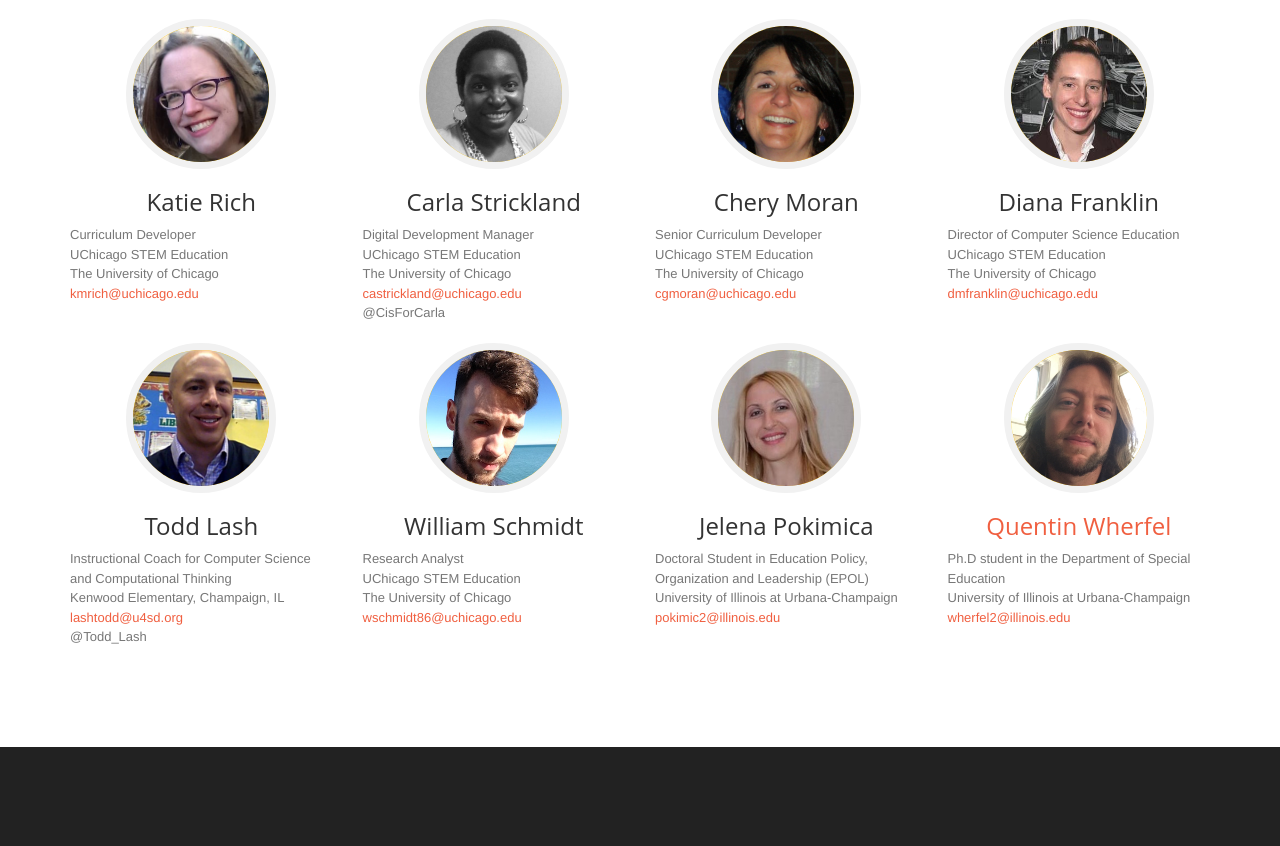
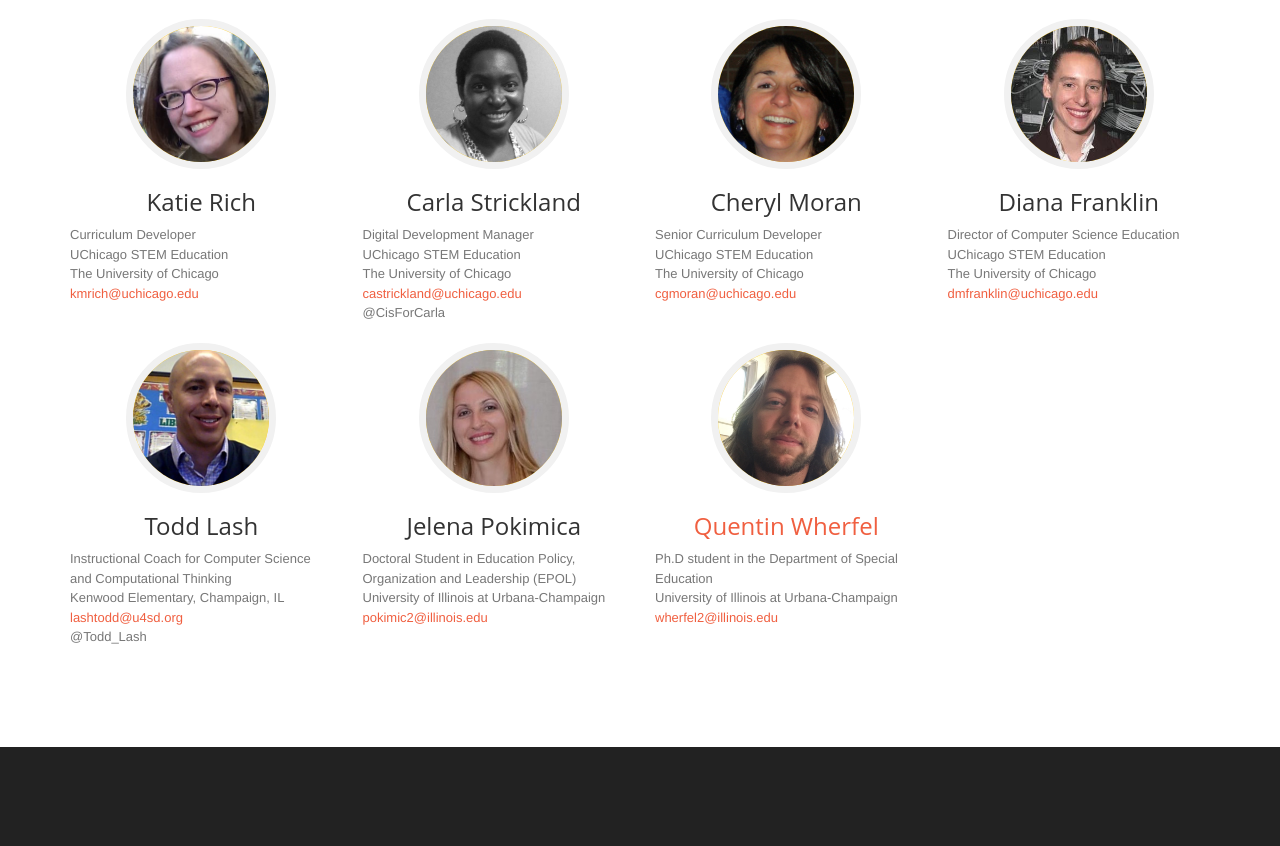
Before and after one commit to everydaycomputing/everydaycomputing.org, a Python web app: template public_site/templates/public_about.html in a window 1280 px wide. Shown: the part 1094-1940 px from the top of the page. Run offline with Jinja, Linux system fonts and the light colour scheme; the template is opened without the code that fills it, so the values that code supplies are empty; some libraries are stand-ins or nearby versions.

Commit message:
Remove William and fix Cheryls name.

```diff
--- a/public_site/templates/public_about.html
+++ b/public_site/templates/public_about.html
@@ -114,7 +114,7 @@
         <div class="service-box">
           <img src="/static/img/portfolio/cheryl.jpg" class="img-circle timeline-image" alt="">
 
-            <h3>Chery Moran</h3>
+            <h3>Cheryl Moran</h3>
             <p class="text-muted">Senior Curriculum Developer<br/>
             UChicago STEM Education<br/>
             The University of Chicago<br/>
@@ -147,20 +147,6 @@
             Kenwood Elementary, Champaign, IL<br/>
             <a href="mailto:lashtodd@u4sd.org">lashtodd@u4sd.org</a><br/>
             @Todd_Lash
-            </p>
-            </div>
-      </div>
-
-
-      <div class="col-lg-3 col-md-3 text-center">
-        <div class="service-box">
-          <img src="/static/img/portfolio/William.jpeg" class="img-circle timeline-image" alt="">
-            <h3>William Schmidt</h3>
-            <p class="text-muted">
-            Research Analyst<br/>
-            UChicago STEM Education<br/>
-            The University of Chicago<br/>
-            <a href="mailto:wschmidt86@uchicago.edu">wschmidt86@uchicago.edu</a>
             </p>
             </div>
       </div>
```
